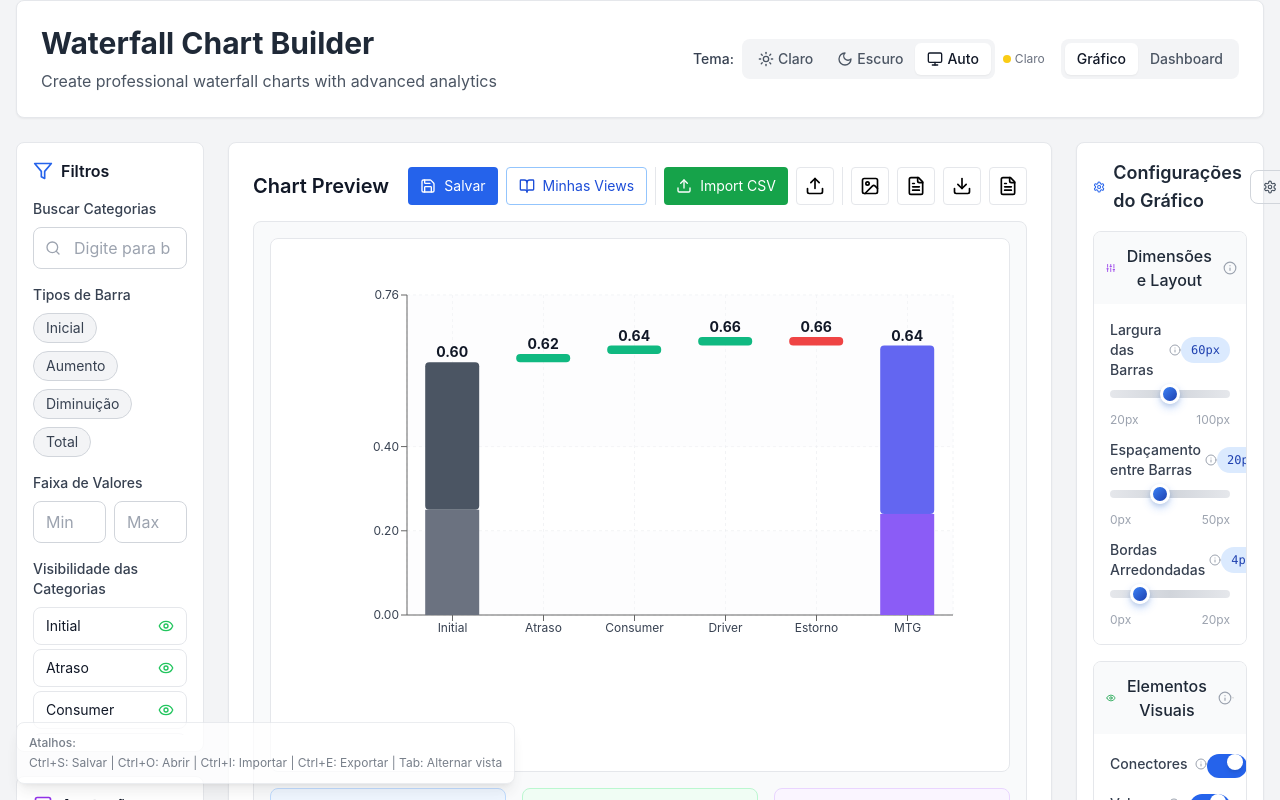
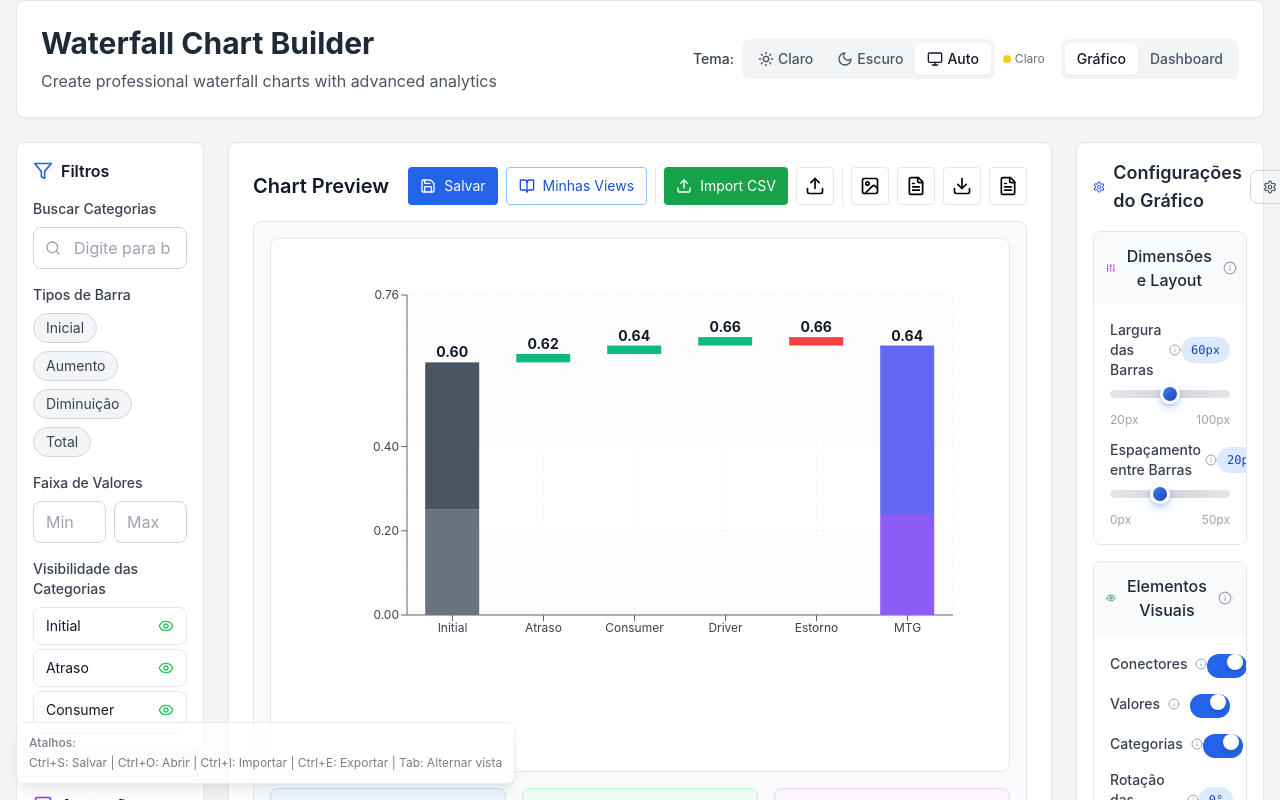
Before and after one commit to PedroPaduelo/chatbilder-watherfall, a React (Vite) app: page / in a window 1280 px wide. Shown: the top 800 px of the page. Built offline with nearby package versions, Linux system fonts and the light colour scheme.

Commit message:
refactor: remove border radius settings from ChartBars and RechartsWaterfall components, preserve original values in data processing

```diff
--- a/src/components/ChartBars.tsx
+++ b/src/components/ChartBars.tsx
@@ -40,8 +40,6 @@ const ChartBars: React.FC<ChartBarsProps> = ({
                       ? adjustColor(segment.cor, 0.8)
                       : segment.cor
                   }
-                  rx={segmentIndex === 0 ? settings.borderRadius : 0}
-                  ry={segmentIndex === 0 ? settings.borderRadius : 0}
                   onMouseEnter={() => onSegmentHover({ barId: bar.id, segmentIndex })}
                   onMouseLeave={() => onSegmentHover(null)}
                   style={{
@@ -76,8 +74,6 @@ const ChartBars: React.FC<ChartBarsProps> = ({
               fill={hoveredBar === bar.id
                 ? adjustColor(bar.color || settings.colors[bar.type], 0.8)
                 : bar.color || settings.colors[bar.type]}
-              rx={settings.borderRadius}
-              ry={settings.borderRadius}
               onMouseEnter={() => onBarHover(bar.id)}
               onMouseLeave={() => onBarHover(null)}
               style={{
--- a/src/components/RechartsWaterfall.tsx
+++ b/src/components/RechartsWaterfall.tsx
@@ -46,8 +46,6 @@ const CustomWaterfallBar = (props: any) => {
               width={width}
               height={segmentHeight}
               fill={segment.cor}
-              rx={index === 0 ? settings.borderRadius : 0}
-              ry={index === 0 ? settings.borderRadius : 0}
             />
           );
           segmentY += segmentHeight;
@@ -65,8 +63,6 @@ const CustomWaterfallBar = (props: any) => {
       width={width}
       height={Math.abs(height)}
       fill={color}
-      rx={settings.borderRadius}
-      ry={settings.borderRadius}
     />
   );
 };
@@ -81,7 +77,7 @@ const CustomTooltip = ({ active, payload, label, settings }: any) => {
       <div className="bg-gray-800 text-white px-3 py-2 rounded text-sm shadow-lg border border-gray-600">
         <p className="font-semibold mb-1">{label}</p>
         <p className="text-blue-200">
-          Valor: {formatValue(data.value, settings.valuePrefix, settings.valueSuffix)}
+          Valor: {formatValue(data.displayValue || data.originalValue, settings.valuePrefix, settings.valueSuffix)}
         </p>
         {data.type !== 'baseline' && data.type !== 'total' && (
           <p className="text-gray-300 text-xs">
@@ -114,11 +110,13 @@ const CustomTooltip = ({ active, payload, label, settings }: any) => {
 
 // Custom label component
 const CustomLabel = (props: any) => {
-  const { x, y, width, height, value, settings } = props;
+  const { x, y, width, height, value, settings, payload } = props;
 
   if (!settings.showValues) return null;
 
-  const isNegative = value < 0;
+  // Use the original value from the data instead of the transformed value
+  const displayValue = payload?.displayValue || payload?.originalValue || value;
+  const isNegative = displayValue < 0;
   const labelY = isNegative ? y + Math.abs(height) + 15 : y - 5;
 
   return (
@@ -130,7 +128,7 @@ const CustomLabel = (props: any) => {
       fontSize={settings.labelSettings?.valueFontSize || 14}
       fontWeight={settings.labelSettings?.valueFontWeight || 'bold'}
     >
-      {formatValue(value, settings.valuePrefix, settings.valueSuffix)}
+      {formatValue(displayValue, settings.valuePrefix, settings.valueSuffix)}
     </text>
   );
 };
--- a/src/components/SettingsPanel.tsx
+++ b/src/components/SettingsPanel.tsx
@@ -228,7 +228,6 @@ const SettingsPanel: React.FC<SettingsPanelProps> = ({ settings, onSettingsChang
                 onSettingsChange({
                   barWidth: 60,
                   barSpacing: 20,
-                  borderRadius: 4,
                   showConnectors: true,
                   showValues: true,
                   showCategories: true,
@@ -237,7 +236,7 @@ const SettingsPanel: React.FC<SettingsPanelProps> = ({ settings, onSettingsChang
                   valuePrefix: '',
                   valueSuffix: '',
                   showGridlines: true,
-                  showAxes: true, // Incluindo a nova propriedade
+                  showAxes: true,
                   labelSettings: {
                     categoryFontSize: 12,
                     categoryFontColor: '#374151',
@@ -297,16 +296,6 @@ const SettingsPanel: React.FC<SettingsPanelProps> = ({ settings, onSettingsChang
               unit="px"
               onChange={value => handleChange('barSpacing', value)}
               tooltip="Distância entre as barras adjacentes"
-            />
-
-            <RangeSlider
-              label="Bordas Arredondadas"
-              value={settings.borderRadius}
-              min={0}
-              max={20}
-              unit="px"
-              onChange={value => handleChange('borderRadius', value)}
-              tooltip="Raio das bordas arredondadas das barras"
             />
           </SettingSection>
 
--- a/src/hooks/useRechartsData.ts
+++ b/src/hooks/useRechartsData.ts
@@ -20,12 +20,14 @@ export const useRechartsData = (data: DataRow[]) => {
       return {
         name: item.category,
         value: item.value,
+        originalValue: item.value, // Preserve original value
         start,
         end: cumulative,
         type: item.type,
         color: item.color,
         segments: item.segments,
-        originalData: item
+        originalData: item,
+        id: item.id
       };
     });
 
--- a/src/types/index.ts
+++ b/src/types/index.ts
@@ -35,12 +35,14 @@ export interface ProcessedSegment extends StackedSegment {
 export interface RechartsDataPoint {
   name: string;
   value: number;
+  originalValue: number; // Preserve original category value
   start: number;
   end: number;
   type: 'baseline' | 'increase' | 'decrease' | 'subtotal' | 'total';
   color?: string;
   segments?: StackedSegment[];
   originalData: DataRow;
+  id?: string;
 }
 
 export interface RechartsSegmentData {
@@ -51,7 +53,6 @@ export interface RechartsSegmentData {
 export interface ChartSettings {
   barWidth: number;
   barSpacing: number;
-  borderRadius: number;
   showConnectors: boolean;
   showValues: boolean;
   showCategories: boolean;
--- a/src/utils/constants.ts
+++ b/src/utils/constants.ts
@@ -4,7 +4,6 @@ import type { ChartSettings, DataRow } from '../types';
 export const defaultSettings: ChartSettings = {
   barWidth: 60,
   barSpacing: 20,
-  borderRadius: 4,
   showConnectors: true,
   showValues: true,
   showCategories: true,
@@ -111,8 +110,6 @@ export const VALIDATION = {
   MAX_BAR_WIDTH: 200,
   MIN_BAR_SPACING: 0,
   MAX_BAR_SPACING: 100,
-  MIN_BORDER_RADIUS: 0,
-  MAX_BORDER_RADIUS: 20,
   MIN_FONT_SIZE: 8,
   MAX_FONT_SIZE: 32,
 } as const;
```
